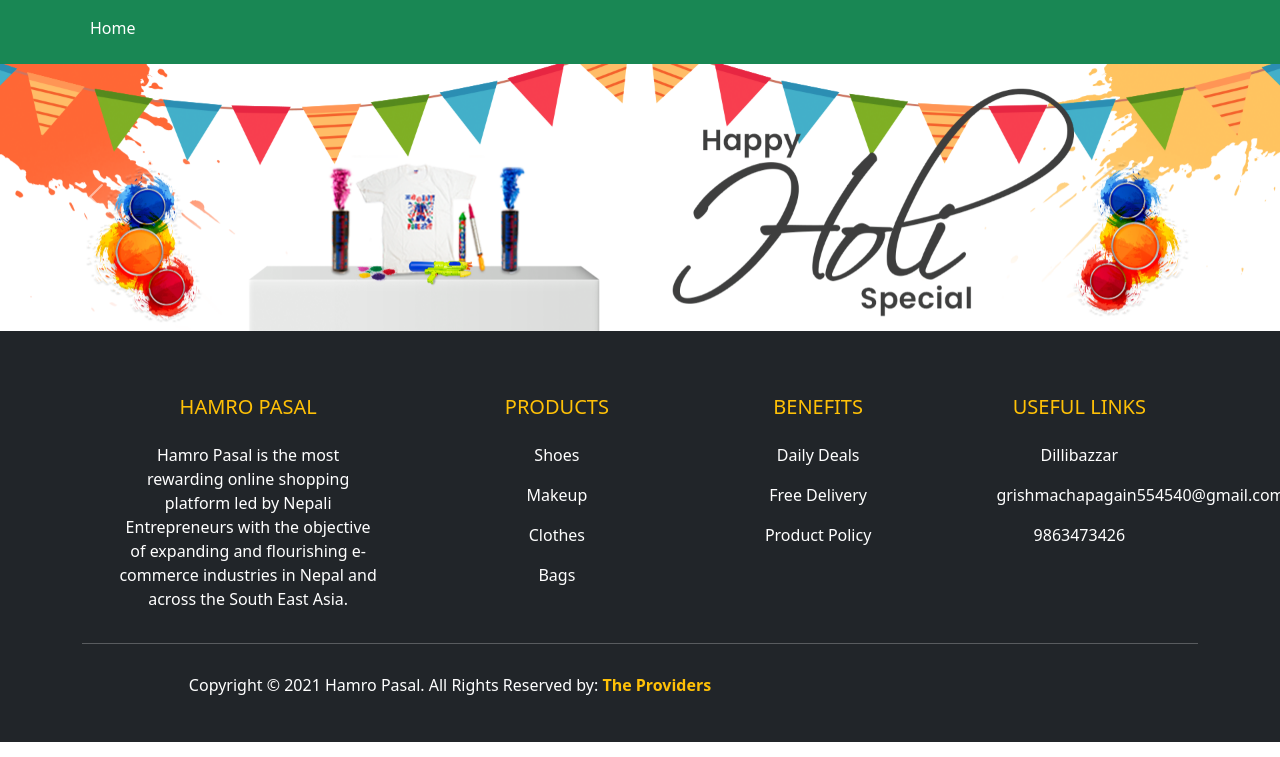
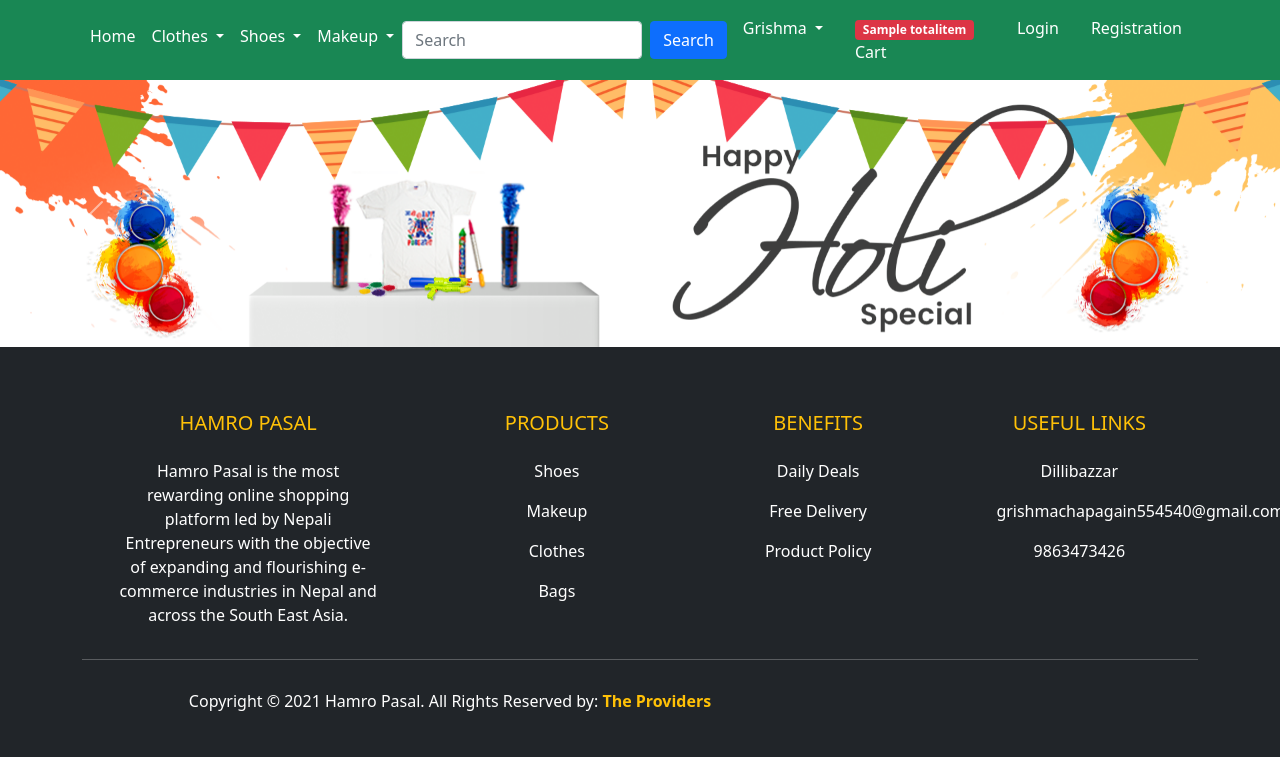
Before and after one commit to GrishmaChapagain/Hamro, a Django app: template ecommerce/products/templates/pr/home.html in a window 1280 px wide. Shown: the top 757 px of the page. Run offline with Django 3.2, Linux system fonts and the light colour scheme; the template is opened without the code that fills it: most values are stand-ins (such as "Sample title", 1, 10 or a date in 2020); some libraries are stand-ins or nearby versions.

Commit message:
navbar updated

```diff
--- a/ecommerce/products/templates/pr/base.html
+++ b/ecommerce/products/templates/pr/base.html
@@ -25,16 +25,81 @@
                 <li class="nav-item">
                     <a class="nav-link active" aria-current="page" href="/">Home</a>
                 </li>
+            <li class="nav-item dropdown">
+                    <a class="nav-link dropdown-toggle text-white" href="#" id="fashionDropdown" role="button"
+                       data-bs-toggle="dropdown" aria-expanded="false">
+                        Clothes
+                    </a>
+                    <ul class="dropdown-menu" aria-labelledby="fashionDropdown">
+
+                        <li><a class="dropdown-item" href="#">Gents</a></li>
+                        <li><a class="dropdown-item" href="#">Ladies</a></li>
+
+                    </ul>
+                </li>
+
+                 <li class="nav-item dropdown">
+                    <a class="nav-link dropdown-toggle text-white" href="#" id="ShoeDropdown" role="button"
+                       data-bs-toggle="dropdown" aria-expanded="false">
+                        Shoes
+                    </a>
+                    <ul class="dropdown-menu" aria-labelledby="ShoeDropdown">
+                        <li><a class="dropdown-item" href="#">Gents</a></li>
+                        <li><a class="dropdown-item" href="#">Ladies</a></li>
+                    </ul>
+                </li>
+
+
+                <li class="nav-item dropdown">
+                    <a class="nav-link dropdown-toggle text-white" href="#" id="BeautyDropdown" role="button"
+                       data-bs-toggle="dropdown" aria-expanded="false">
+                        Makeup
+                    </a>
+                    <ul class="dropdown-menu" aria-labelledby="BeautyDropdown">
+                        <li><a class="dropdown-item" href="#">Creams</a></li>
+                        <li><a class="dropdown-item" href="#">Brush</a></li>
+                    </ul>
+                </li>
+
             </ul>
+            <form class="d-flex" action="" method="get">
+                <input class="form-control me-2" type="search" placeholder="Search" aria-label="Search" name=search>
+                <button class="btn btn-primary " type="submit">Search</button>
+            </form>
+            <div>
+                <ul class="navbar-nav me-auto mb-2 mb-lg-0">
+
+                    <li class="nav-item dropdown mx-2">
+                        <a class="nav-link dropdown-toggle text-white " href="#" id="profileDropdown" role="button"
+                           data-bs-toggle="dropdown" aria-expanded="false">
+                           Grishma
+                        </a>
+
+                    </li>
+
+                    <li class="nav-item mx-2">
+                        <a href="#" class="nav-link text-white"><span class="badge bg-danger">{{totalitem}}</span>
+                            Cart </a>
+                    </li>
+
+
+                    <li class="nav-item mx-2">
+                        <a href="#" class="nav-link text-white">Login</a>
+                    </li>
+                    <li class="nav-item mx-2">
+                        <a href="#" class="nav-link text-white">Registration</a>
+                    </li>
+
+                </ul>
+            </div>
         </div>
     </div>
-</div>
 </nav>
-
-
 {% block banner_slider %} {% endblock banner_slider %}
 
 {% block main-content %} {% endblock main-content %}
+
+
 
 
 <footer class="bg-dark text-white pt-5 pb-4">
@@ -107,7 +172,7 @@
                 <div class="text-center text-md-right">
                     <ul class="list-unstyled list-inline">
                         <li class="list-inline-item">
-                            <a href="https://www.facebook.com/" class="btn-floating btn-sm text-white" style="font-size: 23px;"><i class="fab fa-facebook"></i></a>
+                            <a href="#" class="btn-floating btn-sm text-white" style="font-size: 23px;"><i class="fab fa-facebook"></i></a>
                         </li>
 
                         <li class="list-inline-item">
@@ -115,7 +180,7 @@
                         </li>
 
                         <li class="list-inline-item">
-                            <a href="https://www.instagram.com/" class="btn-floating btn-sm text-white" style="font-size: 23px;"><i class="fab fa-instagram"></i></a>
+                            <a href="#" class="btn-floating btn-sm text-white" style="font-size: 23px;"><i class="fab fa-instagram"></i></a>
                         </li>
 
                         <li class="list-inline-item">
```
